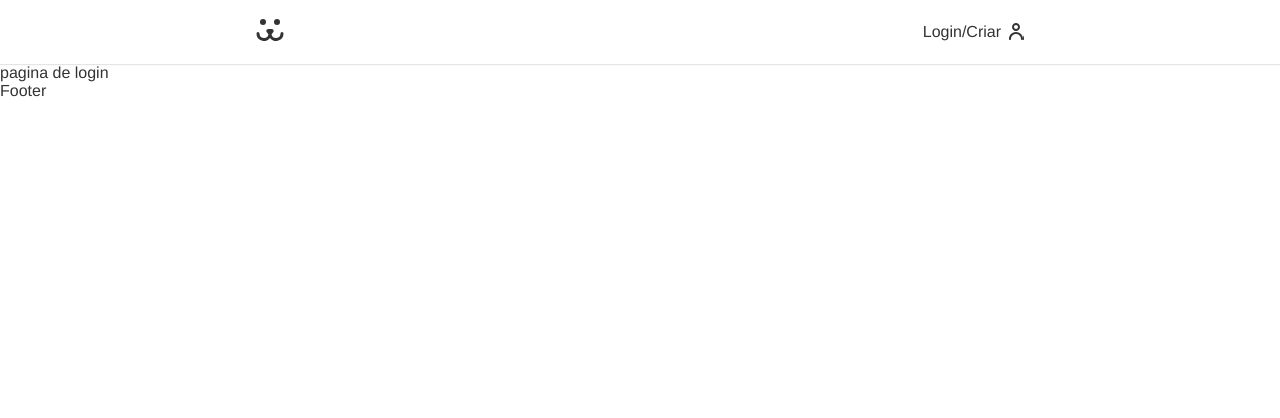
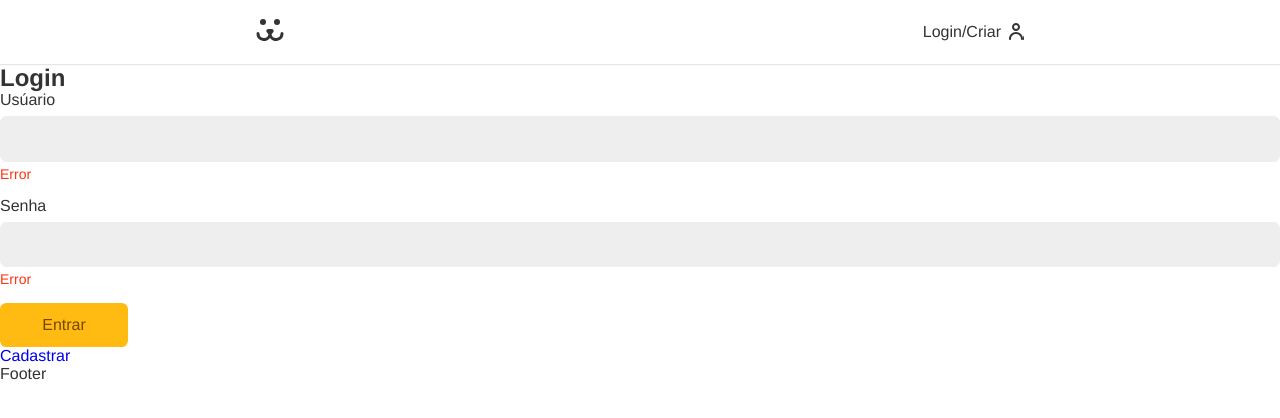
Before and after one commit to MatheusCortez/Dogs, a React (Create React App) app: page /login in a window 1280 px wide. Shown: the top 418 px of the page. Built offline with nearby package versions, Linux system fonts and the light colour scheme.

Commit message:
feat:componentizacao button e inputs

```diff
--- a/package.json
+++ b/package.json
@@ -9,7 +9,7 @@
     "history": "^5.0.0",
     "react": "^17.0.2",
     "react-dom": "^17.0.2",
-    "react-router-dom": "^5.2.0",
+    "react-router-dom": "^6.0.0-beta.0",
     "react-scripts": "4.0.3",
     "web-vitals": "^1.0.1"
   },
--- a/src/App.js
+++ b/src/App.js
@@ -1,5 +1,5 @@
 import { styles } from './styles/App/app.css';
-import { BrowserRouter, Switch, Route } from 'react-router-dom';
+import { BrowserRouter, Route, Routes } from 'react-router-dom';
 import Footer from './pages/Components/Footer/Footer';
 import Header from './pages/Components/Header/Header'
 import Home from './pages/Home/Home';
@@ -9,12 +9,12 @@ function App() {
   return (
     <BrowserRouter className="App">
     <Header/>
-    <Switch>
+    <Routes>
 
 
-      <Route path="/login"><Login/></Route>
-      <Route path="/"><Home/></Route>
-    </Switch>
+      <Route path="/login/*" element={<Login/>} />
+      <Route path="/" element={<Home/>}/>
+    </Routes>
     <Footer/>
     </BrowserRouter>
   );
--- /dev/null
+++ b/src/pages/Components/Formulario/Button/Button.jsx
@@ -0,0 +1,8 @@
+import React from 'react'
+import styles from './Button.module.css'
+function Button({children,...props}) {
+    return <button {...props} className={styles.button} > {children}   </button>
+
+}
+
+export default Button
--- /dev/null
+++ b/src/pages/Components/Formulario/Button/Button.module.css
@@ -0,0 +1,23 @@
+.button{
+    font-size: 1rem;
+    font-family: var(--type-First);
+    cursor: pointer;
+    border: none;
+    border-radius: 0.4rem;
+    background: #fb1;
+    color:#764701;
+    padding: 0.8rem 1.2rem;
+    box-sizing: border-box;
+    transition: 0.1s;
+    min-width: 8rem;
+}
+
+.button:hover,
+.button:focus{
+    outline: none;
+    box-shadow: 0 0 0 3px #fea, 0 0 0 4px #fb1;
+}
+.button:disabled{
+    opacity: 0.5;
+    cursor: wait;
+}
--- /dev/null
+++ b/src/pages/Components/Formulario/Input/Input.jsx
@@ -0,0 +1,16 @@
+import React from 'react'
+import styles from './Input.module.css'
+
+
+function Input({label,type,name}) {
+    return (
+        <div className={styles.wrapper}>
+        <label className={styles.label} htmlFor={name}>{label}</label>
+        <input id={name} name={name} className={styles.input} type={type}/>
+        <p className={styles.error}>Error</p>
+        </div>
+    )
+
+}
+
+export default Input
--- /dev/null
+++ b/src/pages/Components/Formulario/Input/Input.module.css
@@ -0,0 +1,35 @@
+.wrapper{
+    margin-bottom: 1rem;
+
+}
+.input{
+    border:1px solid #eee;
+    display: block;
+    width: 100%;
+    font-size: 1rem;
+    padding: 0.8rem;
+    border-radius: 0.4rem;
+    background: #eee;
+    transition: 0.3s;
+}
+
+.input:focus,
+.input:hover{
+    outline: none;
+    border:#fb1;
+    background: #FFF;
+    box-shadow: 0 0 0 3px #fea;
+}
+
+.label{
+    display: block;
+    font-size: 1rem;
+    line-height: 1;
+    padding-bottom: 0.5rem;
+}
+
+.error{
+    color:#f31;
+    font-size: 0.875rem;
+    margin-top: 0.25rem;
+}
--- /dev/null
+++ b/src/pages/Login/Create/LoginCreate.jsx
@@ -0,0 +1,11 @@
+import React from 'react'
+
+function LoginCreate() {
+    return (
+        <main>
+                <h3>login criar</h3>
+        </main>
+    )
+}
+
+export default LoginCreate
--- a/src/pages/Login/Login.jsx
+++ b/src/pages/Login/Login.jsx
@@ -1,10 +1,20 @@
-import React from 'react'
+import React from 'react';
+import LoginForm from './LoginForm/LoginForm';
+import { Route, Routes } from 'react-router-dom'
+import LoginCreate from './Create/LoginCreate';
+import ResetPassword from './ResetPassWord/ResetPassword';
+import ForgotPassword from './forgotPassword/ForgotPassword';
 
 function Login() {
     return (
-        <div>
-            pagina de login
-        </div>
+        <main>
+            <Routes>
+               <Route path="/" element={<LoginForm/>} />
+               <Route path="/create" element={<LoginCreate/>} />
+               <Route path="/forgot" element={<ForgotPassword/>} />
+               <Route path="/reset" element={<ResetPassword/>} />
+            </Routes>
+        </main>
     )
 }
 
--- /dev/null
+++ b/src/pages/Login/LoginForm/LoginForm.jsx
@@ -0,0 +1,42 @@
+import React from 'react'
+import { Link } from 'react-router-dom'
+import Button from '../../Components/Formulario/Button/Button';
+import Input from '../../Components/Formulario/Input/Input';
+
+function LoginForm() {
+    const [username,setUsername] = React.useState('');
+    const [password,setPassword] = React.useState('');
+
+    function handleSubmit(event){
+        event.preventDefault();
+
+        fetch('https://dogsapi.origamid.dev/json/jwt-auth/v1/token/validate',{
+            method:'POST',
+            headers:{
+                'Content-Type':'application/json',
+            },
+            body:JSON.stringify({username,password})
+        }).then((response)=>{
+            console.log(response);
+            return response.json();
+        }).then((json)=>{
+            console.log(json)
+        })
+    }
+    return (
+        <section>
+            <h1>Login</h1>
+            <form action="" onSubmit={handleSubmit}>
+                    <Input label="Usúario" type="text" name="username" />
+                    <Input type="password" label="Senha" name="password" />
+                    <Button  >Entrar</Button>
+            </form>
+
+
+            <Link to="/login/create">Cadastrar</Link>
+        </section>
+
+    )
+}
+
+export default LoginForm
--- /dev/null
+++ b/src/pages/Login/ResetPassWord/ResetPassword.jsx
@@ -0,0 +1,11 @@
+import React from 'react'
+
+function ResetPassword() {
+    return (
+        <div>
+
+        </div>
+    )
+}
+
+export default ResetPassword
--- /dev/null
+++ b/src/pages/Login/forgotPassword/ForgotPassword.jsx
@@ -0,0 +1,11 @@
+import React from 'react'
+
+function ForgotPassword() {
+    return (
+        <div>
+
+        </div>
+    )
+}
+
+export default ForgotPassword
```
Also changed, not shown: 2 other files (tests, documents, lock files or other folders).
